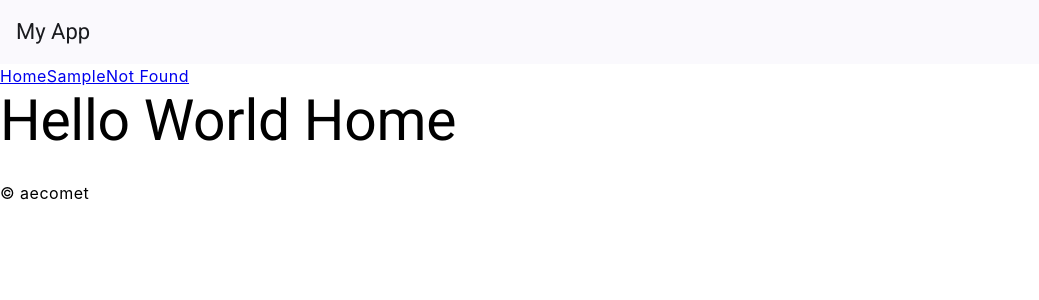
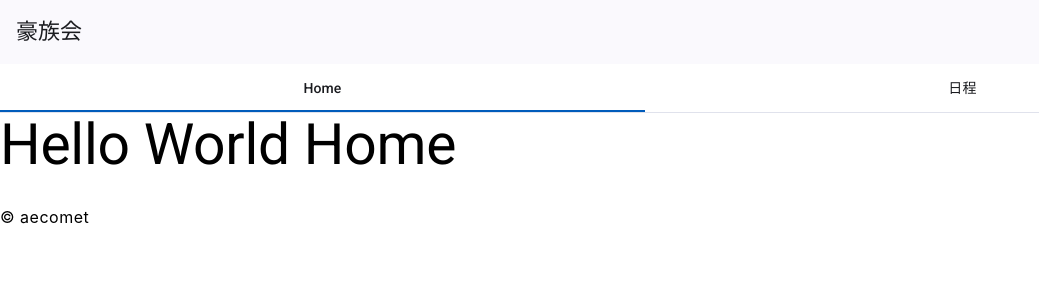
Before and after one commit to aecomet/gozoku, an Angular app: page / in a window 1280 px wide. Before the commit this address had no page. Shown: the top 300 px of the page, without its empty margins (0-1039 px from the left). Built offline with nearby package versions, Linux system fonts and the light colour scheme.

Commit message:
feat: Add tab link layout

```diff
--- a/src/app/app.component.html
+++ b/src/app/app.component.html
@@ -1,9 +1,15 @@
 <app-toolbar></app-toolbar>
 
-<a routerLink="home" routerLinkActive="active-page" ariaCurrentWhenActive="page">Home</a>
-<a routerLink="sample" routerLinkActive="active-page" ariaCurrentWhenActive="page">Sample</a>
-<a routerLink="hoge" routerLinkActive="active-page" ariaCurrentWhenActive="page">Not Found</a>
+<nav mat-tab-nav-bar [tabPanel]="tabPanel">
+  @for(link of links; track link) {
+  <a mat-tab-link (click)="navClick(link)" [active]="isActiveLink(link)">
+    {{ link.label }}
+  </a>
+  }
+</nav>
 
-<router-outlet />
+<mat-tab-nav-panel #tabPanel>
+  <router-outlet />
+</mat-tab-nav-panel>
 
 <footer>&copy; aecomet</footer>
--- a/src/app/app.component.ts
+++ b/src/app/app.component.ts
@@ -1,12 +1,36 @@
 import { Component } from '@angular/core';
 import { MatSlideToggleModule } from '@angular/material/slide-toggle';
-import { RouterLink, RouterLinkActive, RouterOutlet } from '@angular/router';
+import { MatTabsModule } from '@angular/material/tabs';
+import { Router, RouterLink, RouterLinkActive, RouterOutlet } from '@angular/router';
 import { AppToolbar } from '@src/app/layouts/Toolbar.component.ts';
+import { Link } from '@src/types/RouterLink.ts';
 @Component({
   selector: 'app-root',
   standalone: true,
-  imports: [RouterOutlet, MatSlideToggleModule, AppToolbar, RouterLink, RouterLinkActive],
+  imports: [RouterOutlet, MatSlideToggleModule, AppToolbar, MatTabsModule, RouterLink, RouterLinkActive],
   templateUrl: './app.component.html',
   styleUrl: './app.component.css'
 })
-export class AppComponent {}
+export class AppComponent {
+  links: Link[] = [
+    {
+      label: 'Home',
+      path: '/'
+    },
+    { label: '日程', path: '/schedule' }
+  ];
+  activeLink: string = this.links[0].label;
+
+  constructor(private router: Router) {}
+
+  ngOnInit(): void {}
+
+  navClick(link: Link): void {
+    this.activeLink = link.label;
+    this.router.navigateByUrl(link.path);
+  }
+
+  isActiveLink(link: Link): boolean {
+    return this.activeLink === link.label;
+  }
+}
--- a/src/app/layouts/Toolbar.component.html
+++ b/src/app/layouts/Toolbar.component.html
@@ -1,4 +1,3 @@
 <mat-toolbar>
-  <span>My App</span>
-  <span class="toolbar-spacer"></span>
+  <span>豪族会</span>
 </mat-toolbar>
--- /dev/null
+++ b/src/types/RouterLink.ts
@@ -0,0 +1,4 @@
+export type Link = {
+  label: string;
+  path: string;
+};
```
